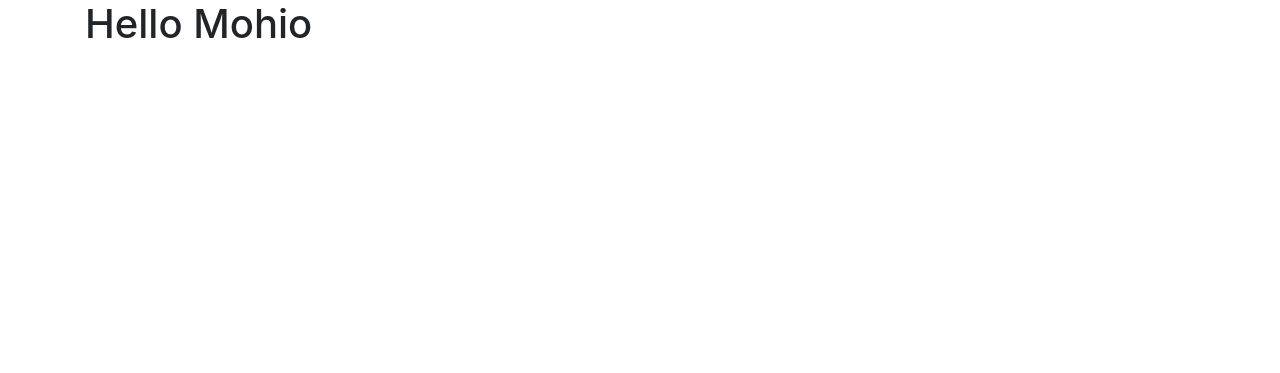
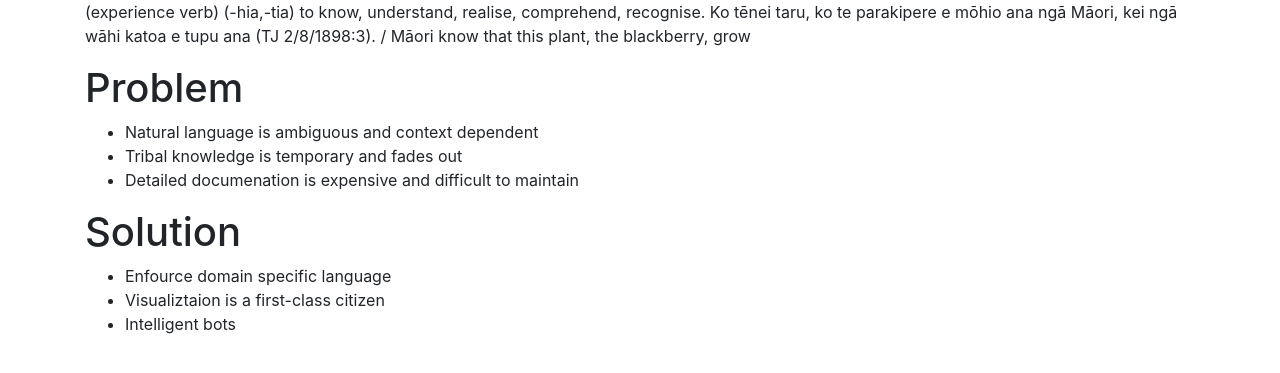
Before and after one commit to mohio-app/mohio-app.github.io, a Jekyll site: the page built from index.html, in a window 1280 px wide. Shown: the top 373 px of the page. Built offline with Jekyll 4.4.1, drawn with Linux system fonts in a browser that asks for light colours.

Commit message:
Update index.html

```diff
--- a/index.html
+++ b/index.html
@@ -1,3 +1,17 @@
 ---
 ---
-<h1>Hello Mohio</h1>
+<blockquote>(experience verb) (-hia,-tia) to know, understand, realise, comprehend, recognise. Ko tēnei taru, ko te parakipere e mōhio ana ngā Māori, kei ngā wāhi katoa e tupu ana (TJ 2/8/1898:3). / Māori know that this plant, the blackberry, grow</blockquote>
+
+<h1>Problem</h1>
+<ul>
+  <li>Natural language is ambiguous and context dependent</li>
+  <li>Tribal knowledge is temporary and fades out</li>
+  <li>Detailed documenation is expensive and difficult to maintain</li>
+</ul>
+
+<h1>Solution</h1>
+<ul>
+  <li>Enfource domain specific language</li>
+  <li>Visualiztaion is a first-class citizen</li>
+  <li>Intelligent bots</li>
+</ul>
```
